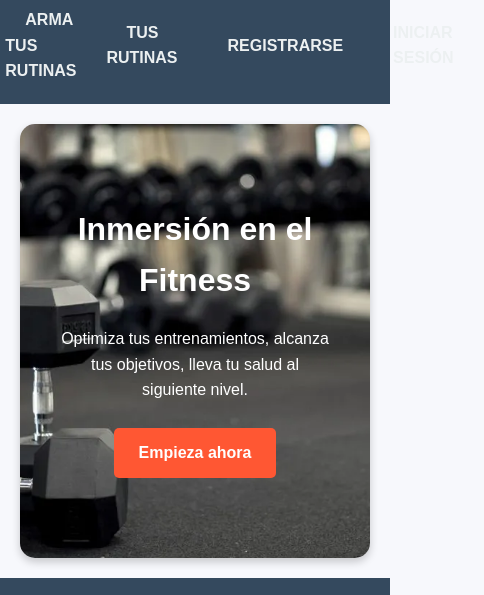
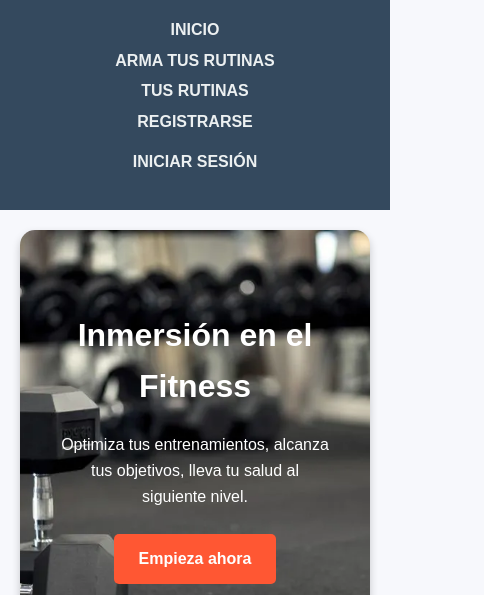
Before and after one commit to Ignacioamaya1993/NextLevelFitness, a website with bundled scripts: page public/index.html in a window 390 px wide. Shown: the part 143-738 px from the top of the page, 484 px wide, since content can reach past the window. Built offline with nearby package versions, Linux system fonts and the light colour scheme; no server answers.

Commit message:
responsive

```diff
--- a/public/styles/global.css
+++ b/public/styles/global.css
@@ -172,19 +172,19 @@ footer {
     color: #bdc3c7; /* Gris claro para texto secundario */
 }
 
-/* Menú de navegación: ajusta para pantallas pequeñas */
-@media (max-width: 776px) {
+/* Media Query para pantallas pequeñas */
+@media (max-width: 768px) {
     .header-container {
-        flex-direction: column; /* Cambia a una columna para dispositivos pequeños */
+        flex-direction: column; /* Apila el logo y el menú */
+        align-items: center;
+    }
+
+    .logo {
+        margin-bottom: 10px; /* Espacio entre logo y menú */
     }
 
     .nav-menu {
-        gap: 10px; /* Reduce el espacio entre elementos */
+        flex-direction: column; /* Cambia el menú a una columna */
+        gap: 5px; /* Espaciado reducido */
     }
 }
-
-@media (max-width: 480px) {
-    #routine-list {
-        grid-template-columns: 1fr;
-    }
-}
```
